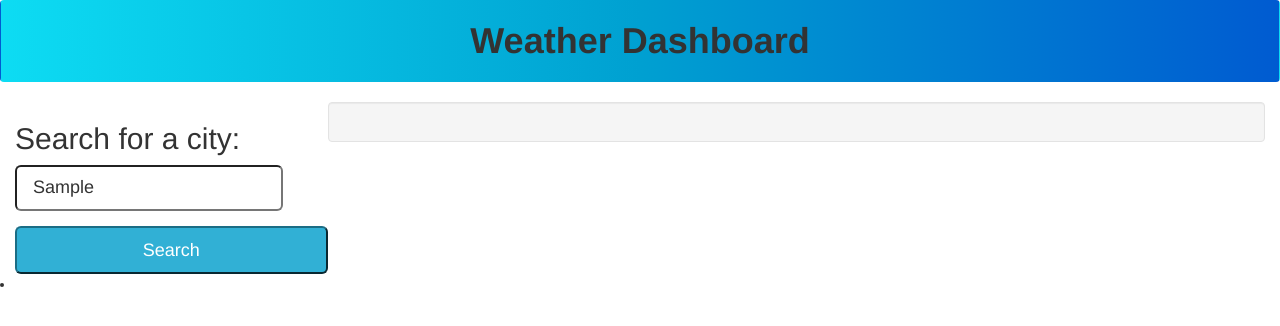
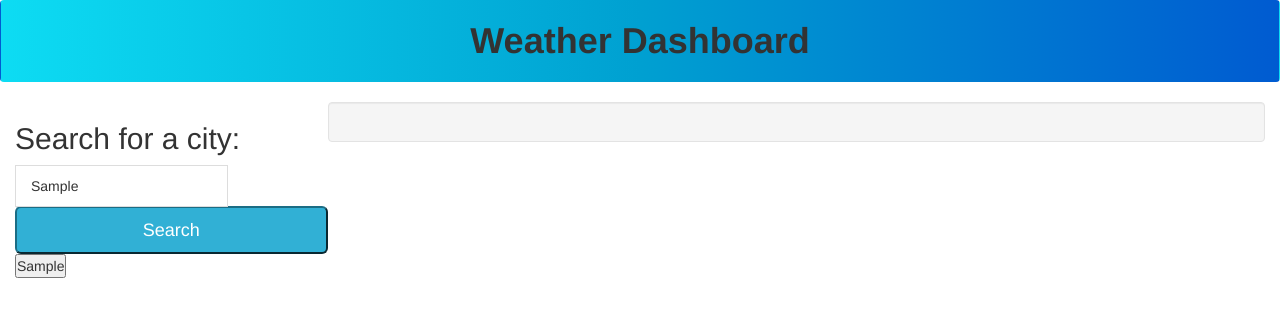
Before and after one commit to ObregonScott/WeatherDashboard1, a plain HTML site: page index.html in a window 1280 px wide. Both pictures are taken after typing "Sample" into the empty fields and a click on the button "Search". Drawn offline with nearby package versions, Linux system fonts and the light colour scheme.

Commit message:
trying to display local storage

```diff
--- a/index.html
+++ b/index.html
@@ -14,7 +14,7 @@
 
 <body>
     <header class="navbar container-fluid">
-            <h1 class="text-center">Weather Dashboard</h1>
+        <h1 class="text-center">Weather Dashboard</h1>
     </header>
 
     <main class="container-fluid">
@@ -24,13 +24,12 @@
                     <h2 class="">Search for a city:</h2>
                     <input class="input-lg form-group" type="text" value="" id="cityInput">
                     <button class="btn-info btn-lg btn-block" id="searchForm">
-                            Search
+                        Search
                     </button>
                 </div>
             </section>
             <div class="row">
-                <ul class="list-group" id="prevCity">
-                    <li></li>
+                <ul class="list-group btn-block" id="prevCity">
                 </ul>
 
 
--- a/script.js
+++ b/script.js
@@ -1,14 +1,25 @@
 var searchForm = document.querySelector("#searchForm");
+var historyArray = JSON.parse(localStorage.getItem("history")) ? JSON.parse(localStorage.getItem("history")) : []
+var prevCity = document.querySelector("#prevCity")
 
-var historyArray = JSON.parse(localStorage.getItem("history")) ?JSON.parse(localStorage.getItem("history")):[]
+searchForm.addEventListener("click", function () {
+    console.log("hit")
+    var cityInput = document.querySelector("#cityInput").value
+    historyArray.push(cityInput)
 
-searchForm.addEventListener("click", function(){
-    console.log("hit")
-var cityInput = document.querySelector("#cityInput").value
-historyArray.push(cityInput)
+    localStorage.setItem("history", JSON.stringify(historyArray))
+    for (let i = 0; i < historyArray.length; i++) {
+    }
 
-localStorage.setItem("history", JSON.stringify(historyArray))
-for (let i = 0; i < historyArray.length; i++) {
+});
+
+searchForm.addEventListener("click", insertCity)
+function insertCity(event) {
+    event.preventDefault();
+    var cityListEl = document.createElement("button")
+    cityListEl.textContent = cityInput.value;
+    cityInput.className = "list-group-item";
+    prevCity.appendChild(cityListEl)
 }
 
-});
+;
```
